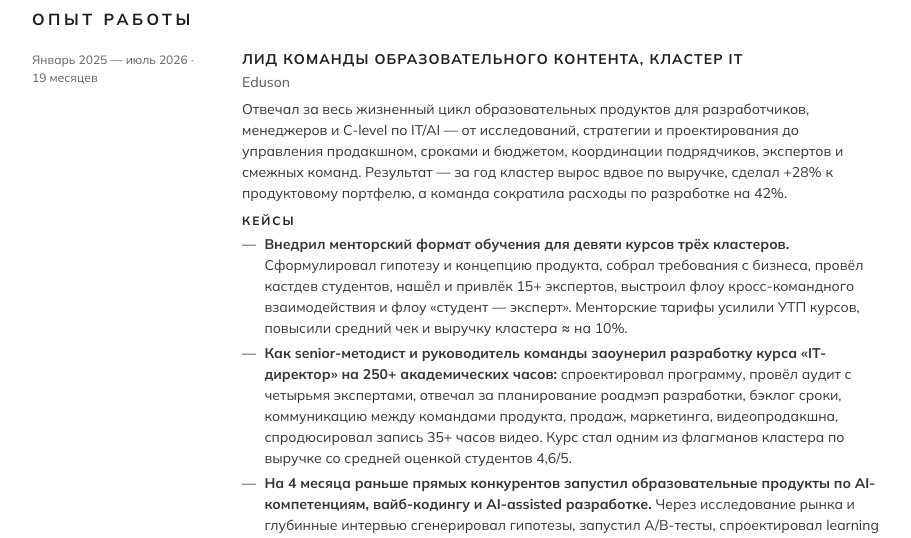
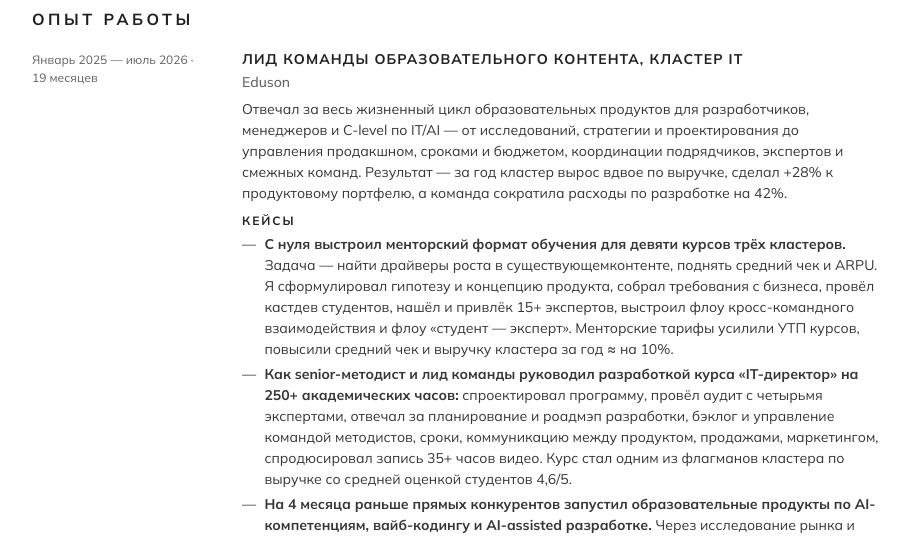
Before and after one commit to fomin-danil/fomin-danil.github.io, a plain HTML site: page index.html in a window 1280 px wide. Shown: the part 254-792 px from the top of the page, without its empty margins (184-1095 px from the left). Drawn offline with Linux system fonts and the light colour scheme.

Commit message:
Update index.html

```diff
--- a/index.html
+++ b/index.html
@@ -77,18 +77,18 @@
               <ul class="timeline-item__list">
                 <li>
                   <span class="timeline-item__bullet-text">
-                    <strong>Внедрил менторский формат обучения для девяти курсов трёх кластеров.</strong>
-                    Сформулировал гипотезу и концепцию продукта, собрал требования с бизнеса, провёл кастдев студентов, нашёл и привлёк 15+ экспертов,
+                    <strong>С нуля выстроил менторский формат обучения для девяти курсов трёх кластеров.</strong>
+                    Задача — найти драйверы роста в существующемконтенте, поднять средний чек и ARPU. Я сформулировал гипотезу и концепцию продукта, собрал требования с бизнеса, провёл кастдев студентов, нашёл и привлёк 15+ экспертов,
                     выстроил флоу кросс-командного взаимодействия и флоу
                     «студент&nbsp;— эксперт». Менторские тарифы усилили УТП курсов,
-                    повысили средний чек и выручку кластера ≈ на 10%.
+                    повысили средний чек и выручку кластера за год ≈ на 10%.
                   </span>
                 </li>
                 <li>
                   <span class="timeline-item__bullet-text">
-                    <strong>Как senior-методист и руководитель команды заоунерил разработку курса «IT-директор» на 250+ академических часов:</strong>
+                    <strong>Как senior-методист и лид команды руководил разработкой курса «IT-директор» на 250+ академических часов:</strong>
                     спроектировал программу, провёл аудит с четырьмя экспертами,
-                    отвечал за планирование роадмэп разработки, бэклог сроки, коммуникацию между командами продукта, продаж, маркетинга, видеопродакшна, спродюсировал запись 35+ часов видео. Курс стал одним из флагманов
+                    отвечал за планирование и роадмэп разработки, бэклог и управление командой методистов, сроки, коммуникацию между продуктом, продажами, маркетингом, спродюсировал запись 35+ часов видео. Курс стал одним из флагманов
                     кластера по выручке со средней оценкой студентов 4,6/5.
                   </span>
                 </li>
```
